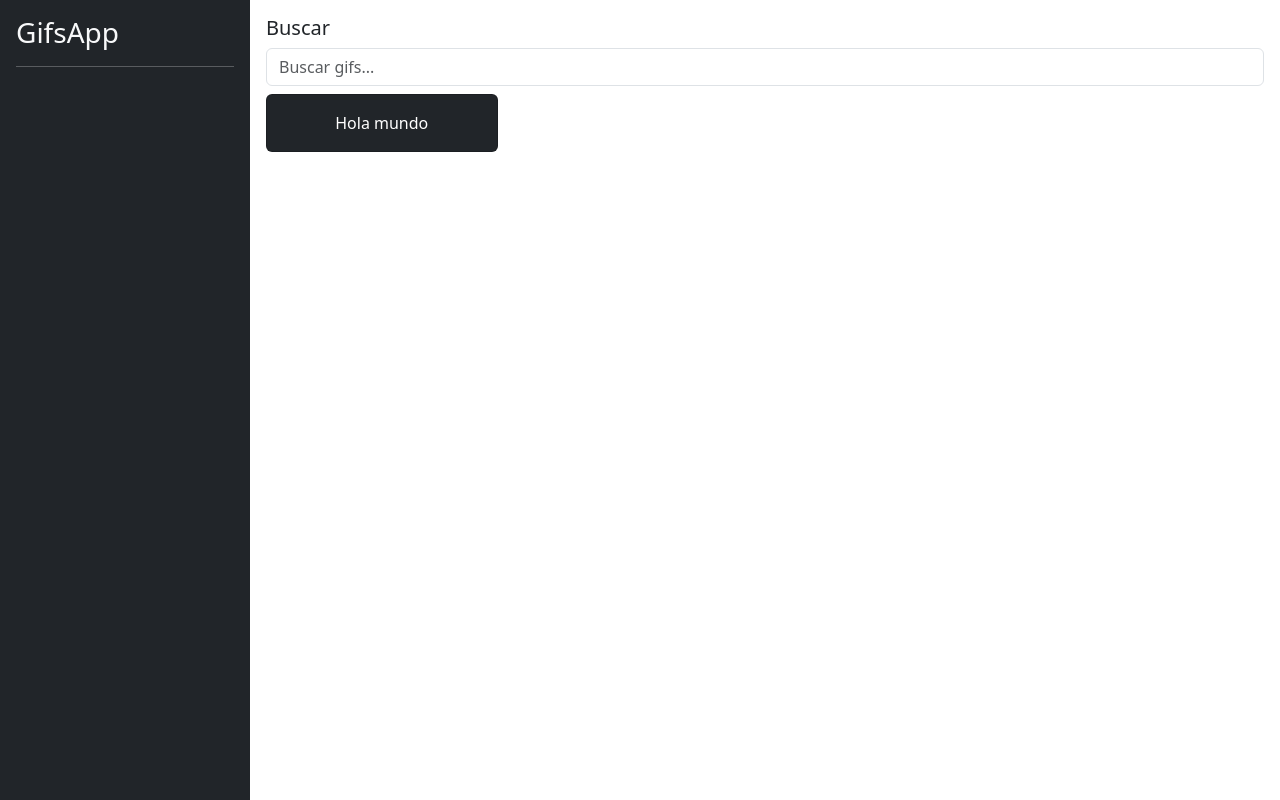
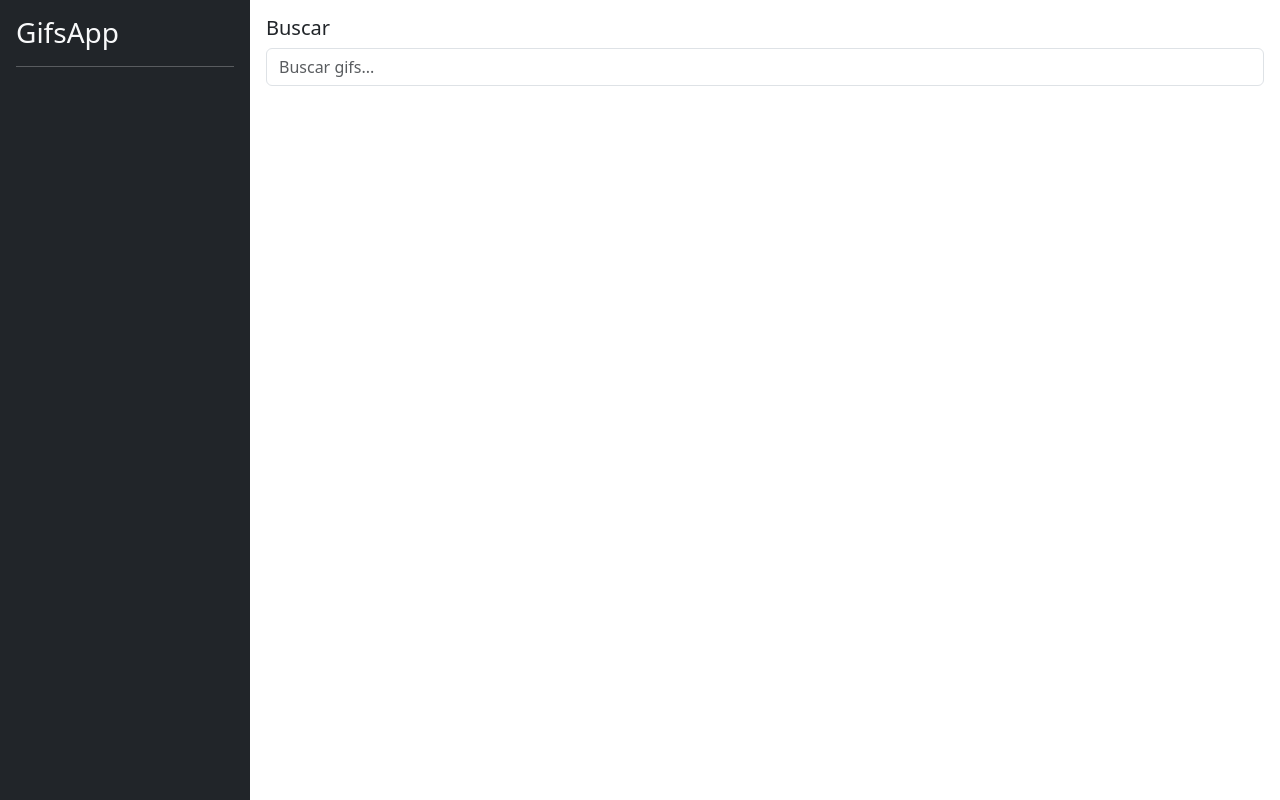
Before and after one commit to alexDev2808/gifs-app-angular, an Angular app: page / in a window 1280 px wide. Built offline with nearby package versions, Linux system fonts and the light colour scheme.

Commit message:
Mostrar gifs en pantalla

```diff
--- a/src/app/gifs/components/card-list/card-list.component.html
+++ b/src/app/gifs/components/card-list/card-list.component.html
@@ -1,10 +1,12 @@
 <div class="row">
-    <div class="col-md-3 col-sm-6">
+    <div
+        *ngFor="let gif of gifs"
+        class="col-md-3 col-sm-6">
         <div class="card mb-2 text-center bg-dark">
 
             <div class="card-body text-white">
                 <p class="card-text">
-                    Hola mundo
+                    {{ gif.title }}
                 </p>
             </div>
         </div>
--- a/src/app/gifs/components/card-list/card-list.component.ts
+++ b/src/app/gifs/components/card-list/card-list.component.ts
@@ -1,4 +1,5 @@
-import { Component } from '@angular/core';
+import { Component, Input } from '@angular/core';
+import { Gif } from '../../interfaces/gifs.interface';
 
 @Component({
   selector: 'gifs-card-list',
@@ -7,4 +8,7 @@
 })
 export class CardListComponent {
 
+  @Input()
+  public gifs: Gif[] = [];
+
 }
--- a/src/app/gifs/pages/home-page/home-page.component.html
+++ b/src/app/gifs/pages/home-page/home-page.component.html
@@ -6,6 +6,6 @@
 
     <div class="col-12 pt-2">
         <!-- Listado de gifs -->
-        <gifs-card-list></gifs-card-list>
+        <gifs-card-list [gifs]="gifs"></gifs-card-list>
     </div>
 </div>
--- a/src/app/gifs/pages/home-page/home-page.component.ts
+++ b/src/app/gifs/pages/home-page/home-page.component.ts
@@ -1,4 +1,6 @@
 import { Component } from '@angular/core';
+import { GifsService } from '../../services/gifs.service';
+import { Gif } from '../../interfaces/gifs.interface';
 
 @Component({
   selector: 'gifs-home-page',
@@ -7,4 +9,12 @@
 })
 export class HomePageComponent {
 
+  constructor( private gifsService: GifsService ) {}
+
+  get gifs(): Gif[] {
+    return this.gifsService.gifsList;
+  }
+
+
+
 }
```
